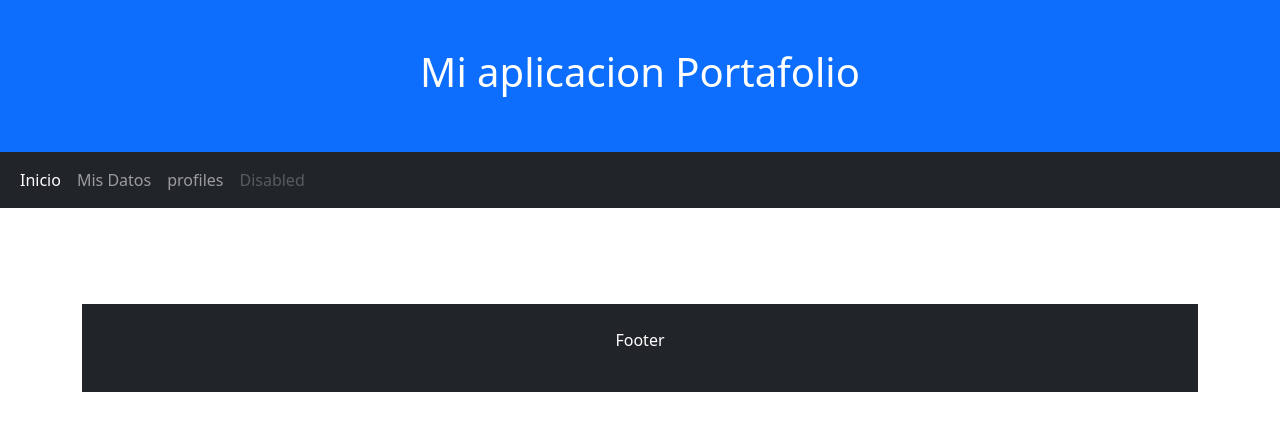
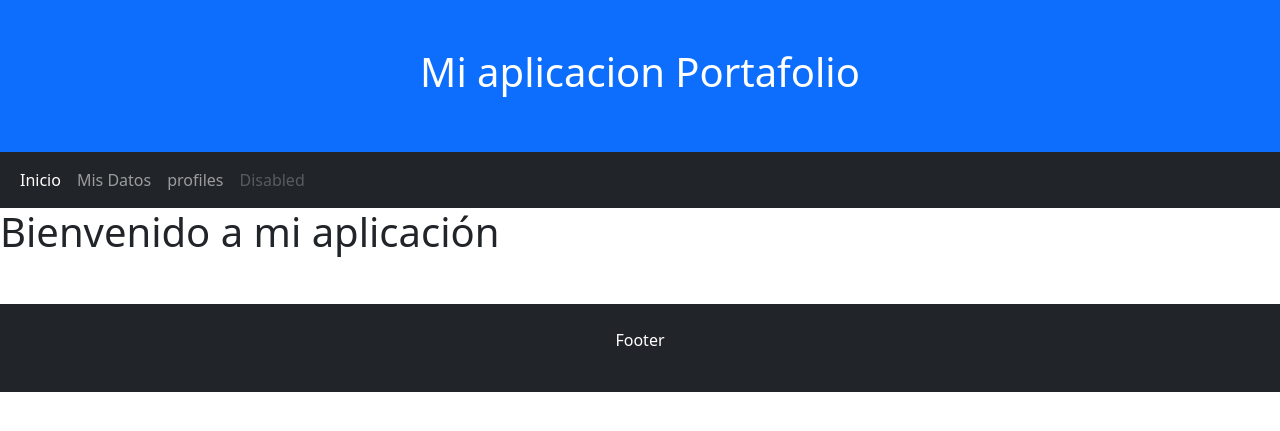
Before and after one commit to cheoarana/mi-proyecto, a Django app: page / in a window 1280 px wide. Shown: the top 431 px of the page. Run offline with Django 5.2, Linux system fonts and the light colour scheme.

Commit message:
Add description site

```diff
--- a/jarana/mi_portafolio/templates/mi_portafolio/index.html
+++ b/jarana/mi_portafolio/templates/mi_portafolio/index.html
@@ -1 +1,5 @@
 {% extends 'mi_portafolio/base.html' %}
+
+{% block content%}
+<h1>Bienvenido a mi aplicación</h1>
+{% endblock%}
```
